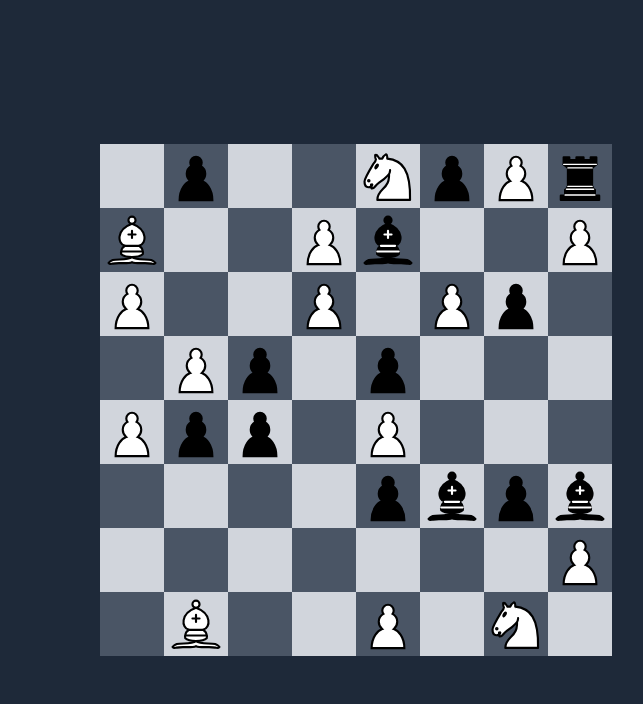
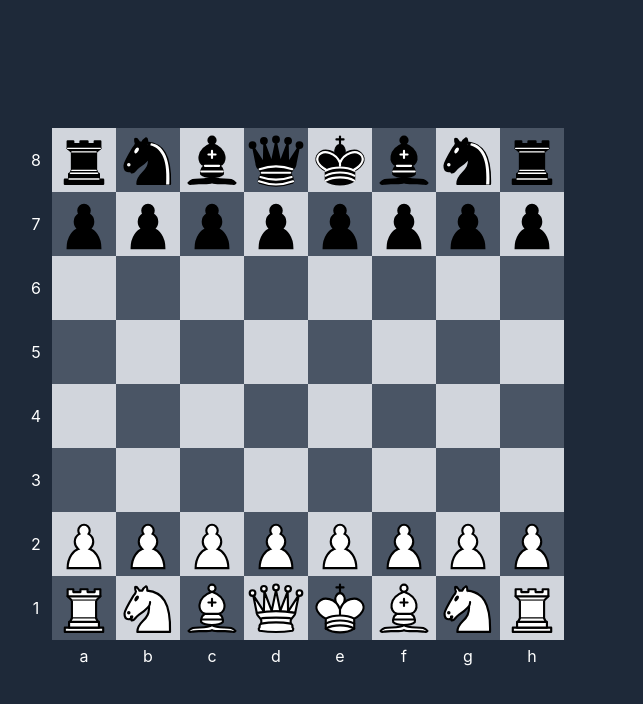
Before and after one commit to janmatzek/play-chess, a React (Vite) app: page / in a window 1280 px wide. Shown: the top 704 px of the page, without its empty margins (284-927 px from the left). Built offline with nearby package versions, Linux system fonts and the light colour scheme.

Commit message:
limit piece selection and rotate board according to player color

```diff
--- a/src/App.tsx
+++ b/src/App.tsx
@@ -1,18 +1,24 @@
 import { BoardComponent } from "./ui/Board";
 import { initializeBoard, randomizedBoard } from "./game/initializeBoard";
 import { useState } from "react";
-import type { Square } from "./types";
+import type { Square, Board, Color } from "./types";
 
 function App() {
-  const [board, setBoard] = useState(randomizedBoard());
+  const [board, setBoard] = useState<Board>(initializeBoard());
+  const [boardHistory, setBoardHistory] = useState([board]);
   const [selectedSqaure, setSelectedSquare] = useState<Square | null>(null);
+  const [playerColor, setPlayerColor] = useState<Color>("white");
+
   return (
     <>
       <div className="w-screen h-screen bg-gray-800 flex justify-center items-center">
         <div>
           <BoardComponent
+            playerColor={playerColor}
             board={board}
             setBoard={setBoard}
+            boardHistory={boardHistory}
+            setBoardHistory={setBoardHistory}
             selectedSquare={selectedSqaure}
             setSelectedSquare={setSelectedSquare}
           ></BoardComponent>
--- a/src/ui/Board.tsx
+++ b/src/ui/Board.tsx
@@ -1,28 +1,71 @@
-import type { Square, Board } from "../types";
+import type { Square, Board, Color } from "../types";
 import { SquareComponent } from "./Square";
 import type { SquareProps } from "./Square";
 import React, { useMemo } from "react";
 import { getLegalMoves } from "../game/getLegalMoves";
 
 type BoardProps = {
+  playerColor: Color;
   board: Board;
   setBoard: React.Dispatch<React.SetStateAction<Board>>;
+  boardHistory: Board[];
+  setBoardHistory: React.Dispatch<React.SetStateAction<Board[]>>;
   selectedSquare: Square | null;
   setSelectedSquare: React.Dispatch<React.SetStateAction<Square | null>>;
 };
 
+function RowLabels({ labels }: { labels: number[] }) {
+  return (
+    <div className="grid grid-cols-1 w-fig">
+      {[...labels].reverse().map((label) => {
+        return (
+          <div className="w-8 h-16 flex justify-center items-center text-white">
+            {label}
+          </div>
+        );
+      })}
+    </div>
+  );
+}
+
+function ColumnLabels({ labels }: { labels: string[] }) {
+  return (
+    <div className="pl-8 grid grid-cols-10 w-fig">
+      {labels.map((label) => {
+        return (
+          <div className="w-16 h-8 flex justify-center items-center text-white">
+            {label}
+          </div>
+        );
+      })}
+    </div>
+  );
+}
+
 // TODO: handle `check` game state
-// TODO: store previous board state -> for en passant and rolling back illegal move
-// TODO: set player color - allow control over those pieces only
+// TODO: board history could also be used to visualize previous turns. It could also include the LLM reasoning
+// TODO: UI for setting player color
 export function BoardComponent(boardProps: BoardProps) {
+  let columnLabels = ["a", "b", "c", "d", "e", "f", "g", "h"];
+  let rowLabels = [1, 2, 3, 4, 5, 6, 7, 8];
+
+  let boardToRender = [...boardProps.board].reverse();
+  if (boardProps.playerColor === "black") {
+    columnLabels = [...columnLabels].reverse();
+    rowLabels = [...rowLabels].reverse();
+    boardToRender = boardProps.board.map((row) => {
+      return [...row].reverse();
+    });
+  }
+
   const legalMoves = useMemo(() => {
     return getLegalMoves(boardProps.board, boardProps.selectedSquare);
   }, [boardProps.selectedSquare]);
 
-  function selectSquare(squareProps: SquareProps) {
+  function selectSquare(squareProps: SquareProps): void {
     if (squareProps.isSelected) {
       boardProps.setSelectedSquare(null);
-    } else {
+    } else if (squareProps.square.piece?.color === boardProps.playerColor) {
       boardProps.setSelectedSquare(squareProps.square);
     }
   }
@@ -51,12 +94,17 @@ export function BoardComponent(boardProps: BoardProps) {
     // Set state of the new board, unselect origin square
     boardProps.setBoard(newBoard);
     boardProps.setSelectedSquare(null);
+
+    // Append the new state to Board History
+    boardProps.setBoardHistory([...boardProps.boardHistory, newBoard]);
   }
 
   return (
     <>
+      <div className="flex">
+        <RowLabels labels={rowLabels}></RowLabels>
         <div className="grid grid-cols-8 w-fit">
-        {[...boardProps.board].reverse().map((row, rowIndex) =>
+          {boardToRender.map((row, rowIndex) =>
             row.map((square, colIndex) => {
               const squareId = `${square.position.row}-${square.position.col}`;
               const isLegal = legalMoves.includes(squareId);
@@ -78,6 +126,8 @@ export function BoardComponent(boardProps: BoardProps) {
             }),
           )}
         </div>
+      </div>
+      <ColumnLabels labels={columnLabels}></ColumnLabels>
     </>
   );
 }
```
Lines whose indentation alone changed are shown as unchanged.
